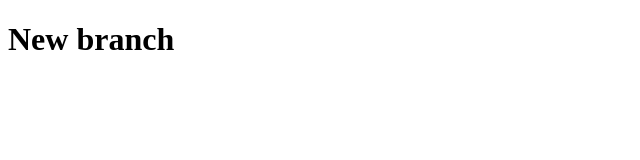
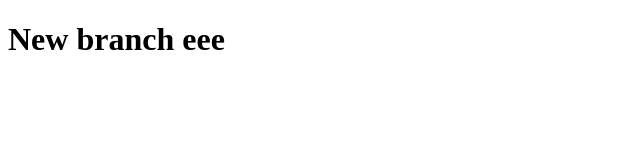
Before and after one commit to ryuzel/my-rep, a plain HTML site: page index.html in a window 1280 px wide. Shown: the full height of the page, 0-640 px from the left. Drawn offline with Linux system fonts and the light colour scheme.

Commit message:
new new master

```diff
--- a/index.html
+++ b/index.html
@@ -5,6 +5,6 @@
     <title>Page</title>
 </head>
 <body>
-    <h1>New branch</h1>
+    <h1>New branch eee</h1>
 </body>
 </html>
```
